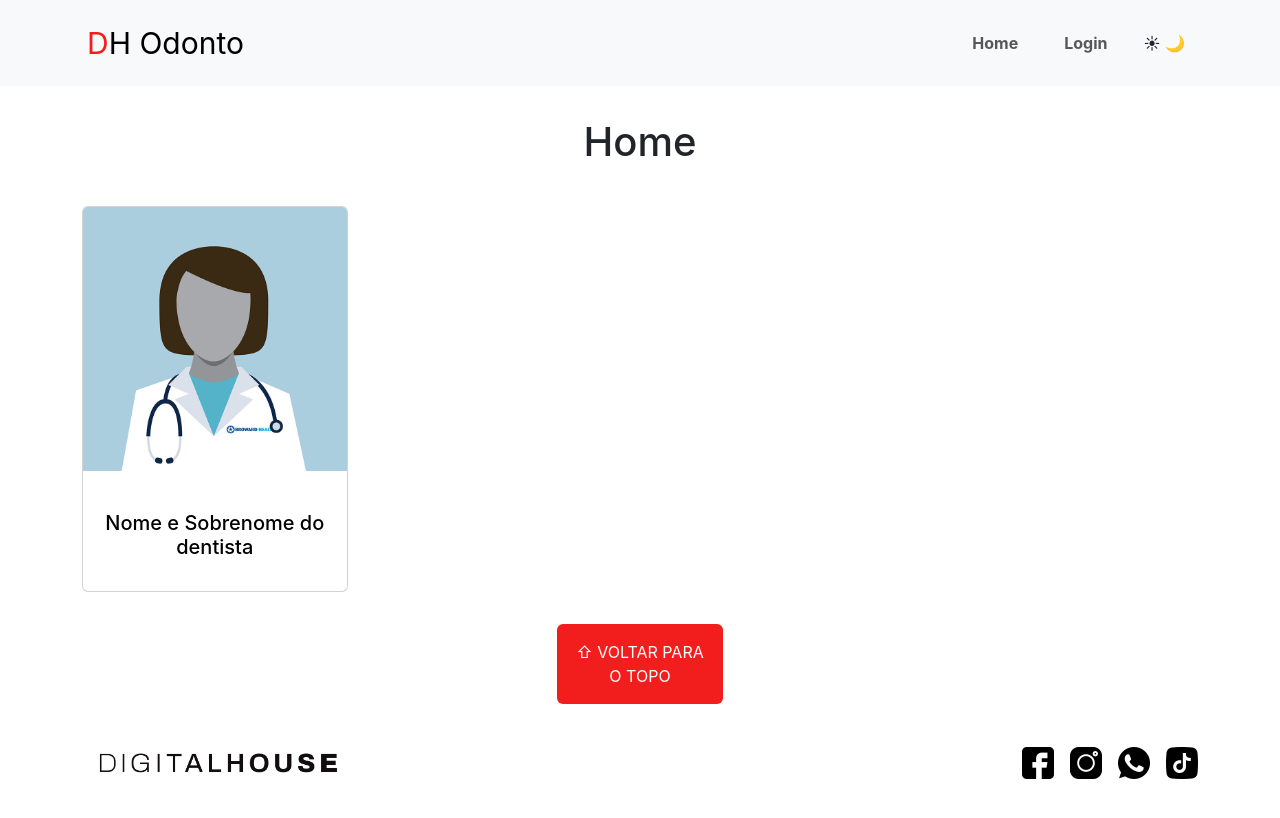
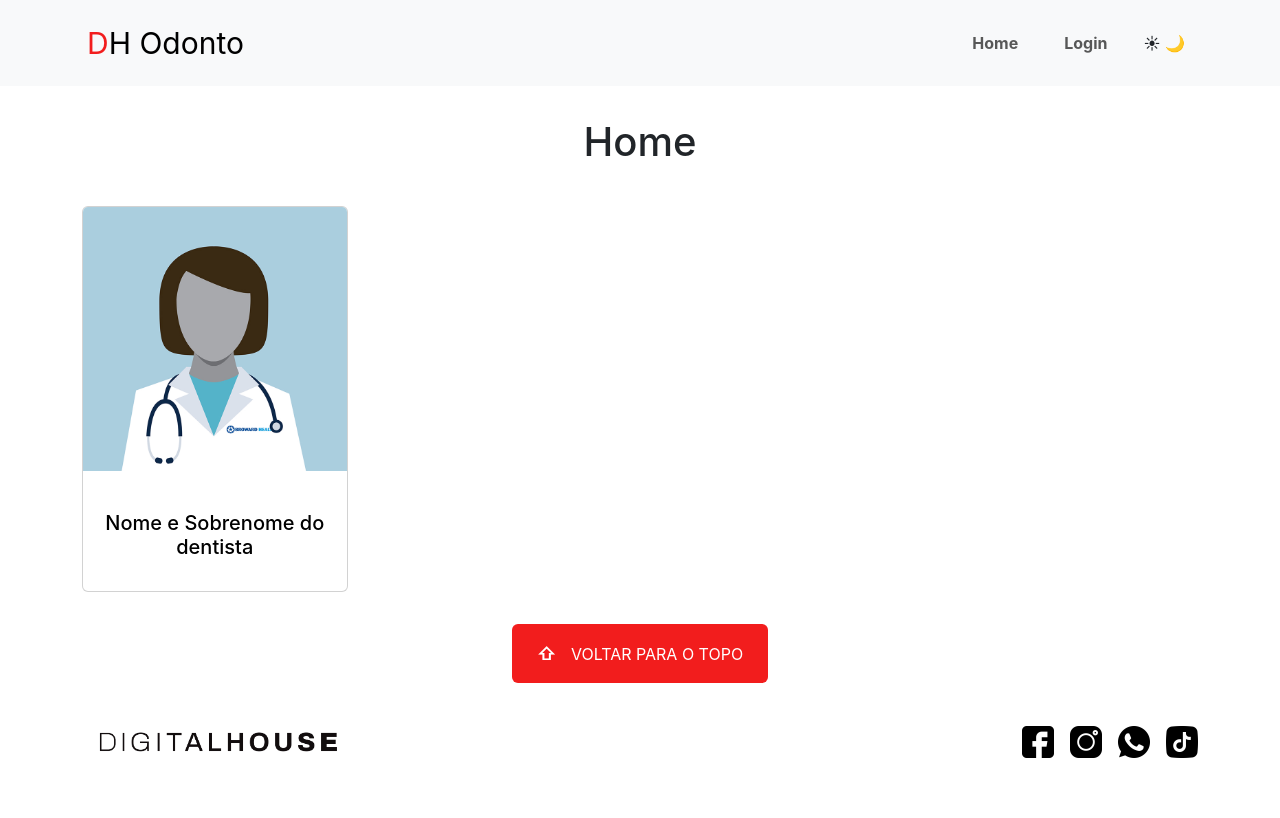
Before and after one commit to LuisBraga31/dhOdontoCheck, a React (Vite) app: page / in a window 1280 px wide. Shown: the top 818 px of the page. Built offline with nearby package versions, Linux system fonts and the light colour scheme.

Commit message:
Alterações no footer

```diff
--- a/src/Components/Footer/Footer.jsx
+++ b/src/Components/Footer/Footer.jsx
@@ -7,7 +7,7 @@ const Footer = () => {
   return (
     <footer>
       <div className={styles.footerWrapper}>
-        <button className={`btn btn-danger ${styles.top}`} onClick={scrollToTop}> ⇧ Voltar para o topo</button>
+        <button className={`btn btn-danger ${styles.top}`} onClick={scrollToTop}> <strong> ⇧ </strong>Voltar para o topo</button>
         {/* //Na linha seguinte deverá ser feito um teste se a aplicação
         // está em dark mode e deverá utilizar a class navbar-dark bg-dark ou navbar-light bg-light  */}
         <div className={`navbar-light bg-light} ${styles.footer}`}>
--- a/src/Components/Footer/Footer.module.css
+++ b/src/Components/Footer/Footer.module.css
@@ -12,7 +12,12 @@
   border: none;
   color: white;
   margin-top: 2rem;
-  width: 13%;
+  width: 20%;
+}
+
+strong {
+  padding-right: 10px;
+  font-size: 18px
 }
 
 .footer {
```
